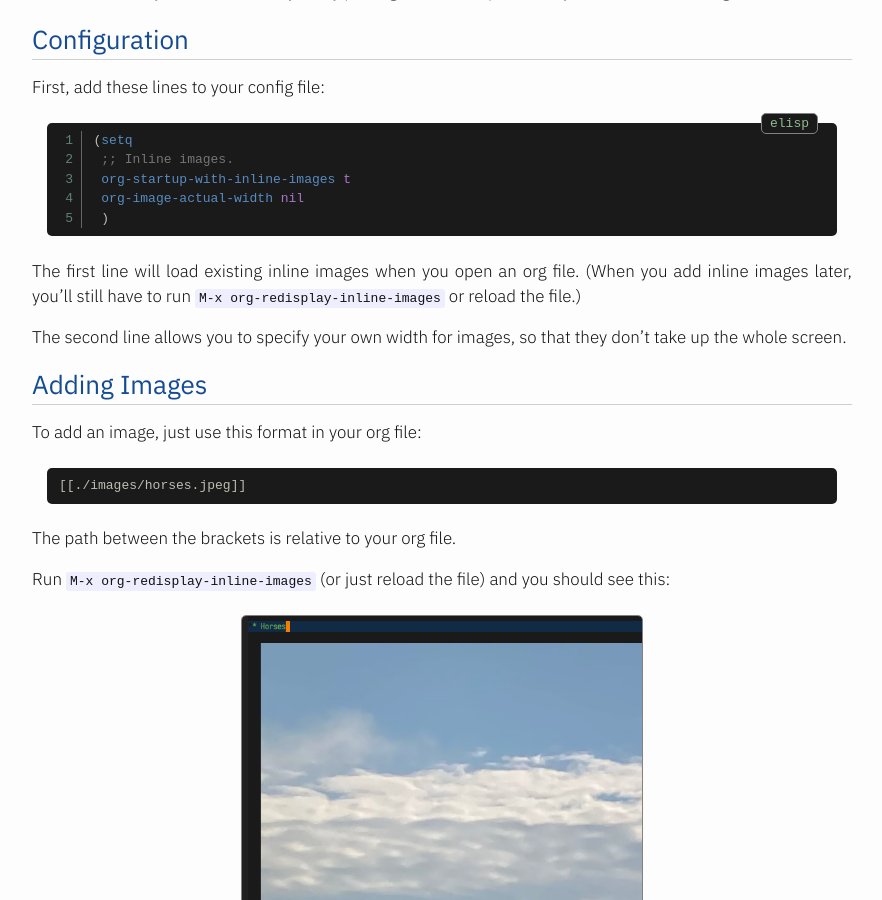
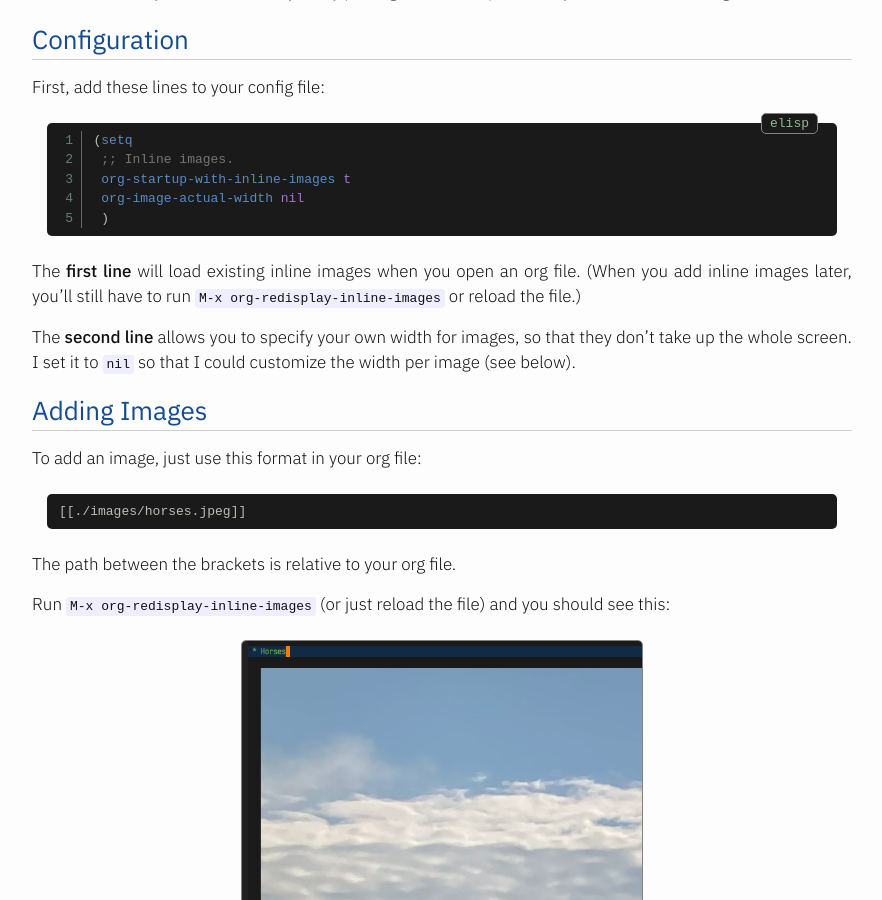
Before and after one commit to mrcnski/signor.dev, a Jekyll site: the page built from _posts/2022-07-10-simple-inline-images-in-org-mode.md, in a window 1280 px wide and 900 px high, scrolled down 425 px. Shown: the whole window, without its empty margins (198-1080 px from the left). Built offline with Jekyll 4.4.1, drawn with Linux system fonts in a browser that asks for light colours.

Commit message:
Update a post

```diff
--- a/_posts/2022-07-10-simple-inline-images-in-org-mode.md
+++ b/_posts/2022-07-10-simple-inline-images-in-org-mode.md
@@ -24,9 +24,13 @@ First, add these lines to your config file:
  )
 {% endhighlight %}
 
-The first line will load existing inline images when you open an org file. (When you add inline images later, you'll still have to run `M-x org-redisplay-inline-images` or reload the file.)
+The **first line** will load existing inline images when you open an org file.
+(When you add inline images later, you'll still have to run `M-x
+org-redisplay-inline-images` or reload the file.)
 
-The second line allows you to specify your own width for images, so that they don't take up the whole screen.
+The **second line** allows you to specify your own width for images, so that
+they don't take up the whole screen. I set it to `nil` so that I could customize
+the width per image (see below).
 
 ## Adding Images
 
```
